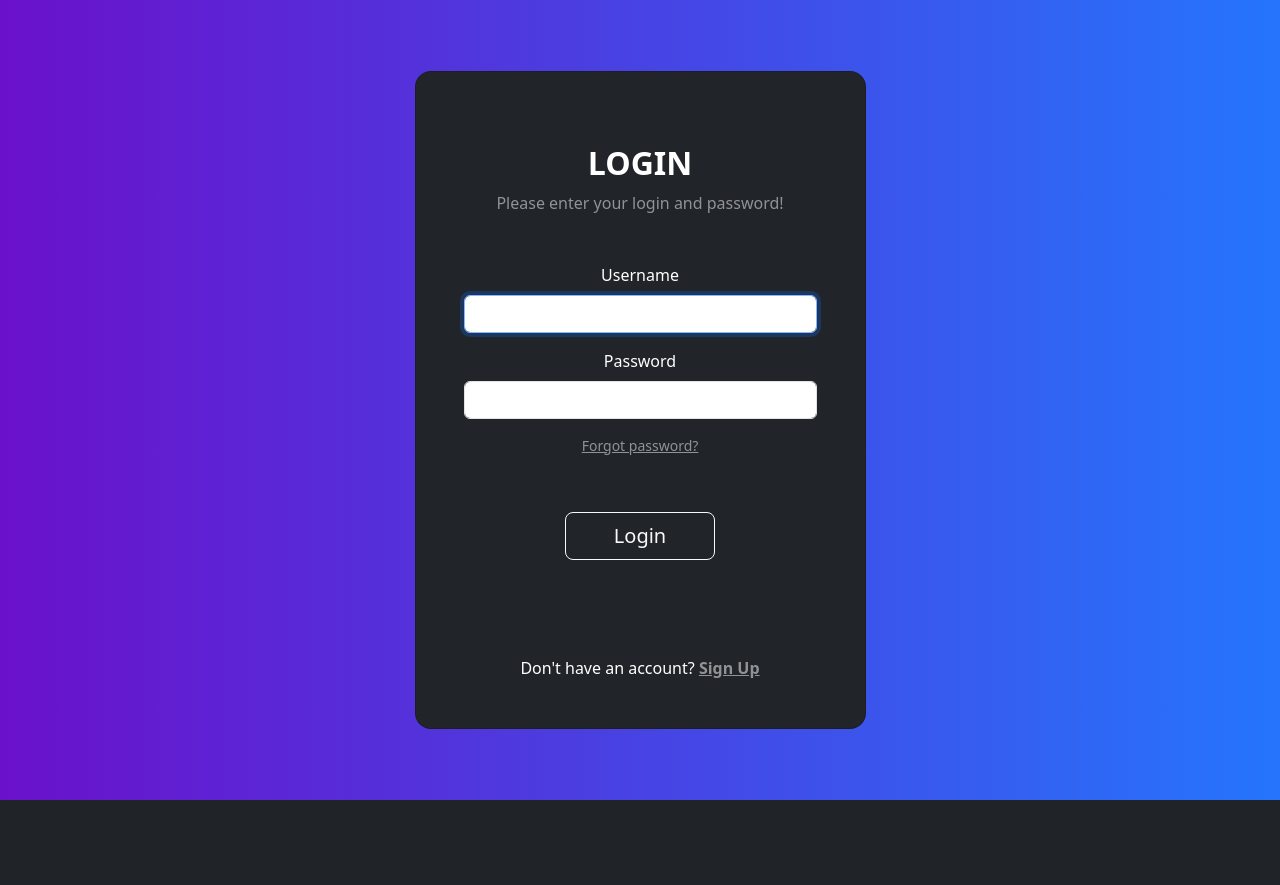
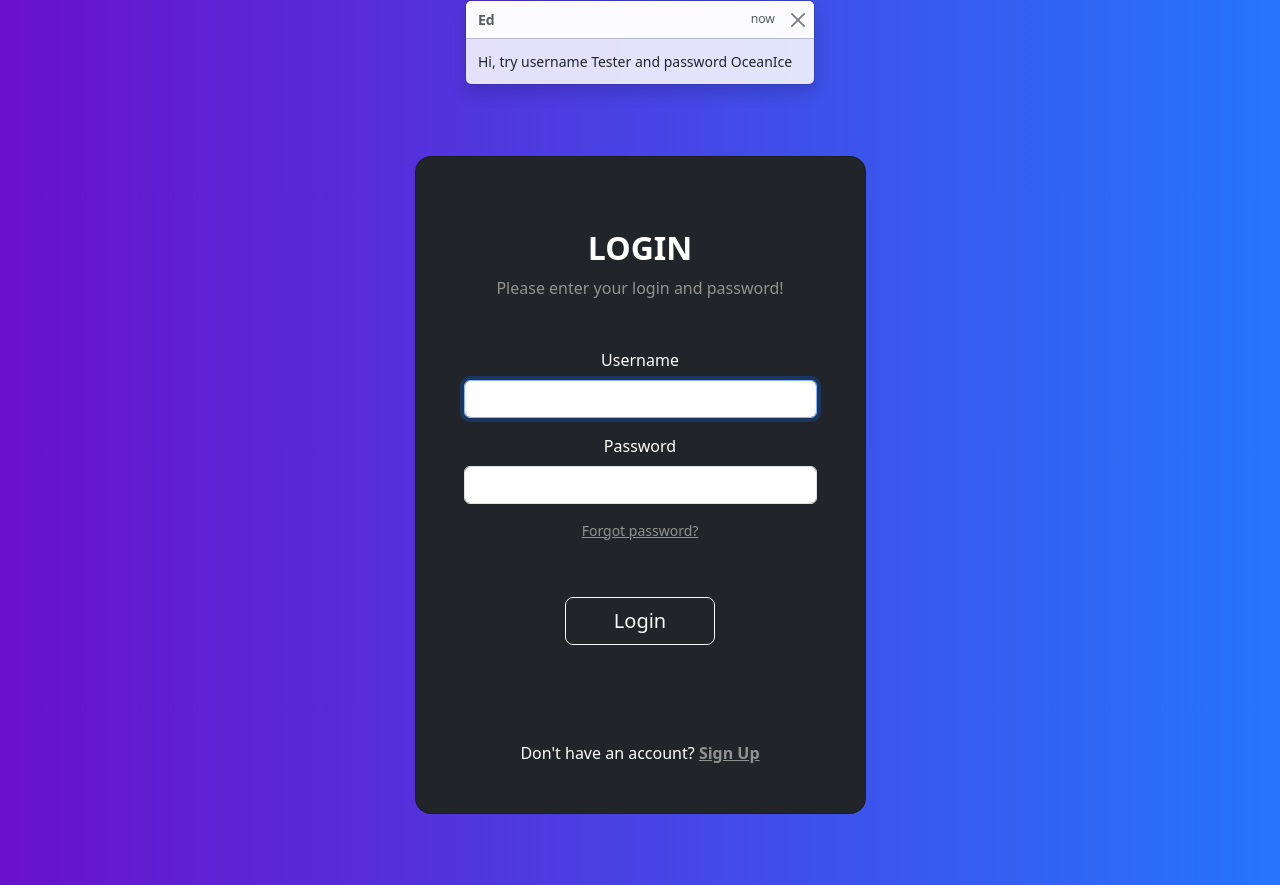
Before and after one commit to asxckjasbhcxjkas/youdontneedtoknowthis, a Django app: page /accounts/login/ in a window 1280 px wide. Shown: the part 56-941 px from the top of the page. Before the commit the page ends 856 px from the top, so only its background shows below. Run offline with Django 4.2, Linux system fonts and the light colour scheme; some libraries are stand-ins or nearby versions.

Commit message:
add toast to login page for testers

```diff
--- /dev/null
+++ b/ConfessionsApp/static/js/toast.js
@@ -0,0 +1,14 @@
+
+function displayToast(event){
+    const toastDiv = document.getElementById("toastDiv")
+        console.log(toastDiv)
+        toastDiv.style.display = "inline-block"
+}
+
+window.onload = function(){
+    const loginCard = document.getElementById("loginCard")
+    console.log(loginCard)
+    // loginCard.onmousemove = function(event) {
+        displayToast(event);
+    // }
+}
--- a/ConfessionsApp/templates/ConfessionsApp/index.html
+++ b/ConfessionsApp/templates/ConfessionsApp/index.html
@@ -31,4 +31,6 @@
         </div>
     </div>
   </div>
+
+
 {%endblock content%}
--- a/Users/templates/registration/login.html
+++ b/Users/templates/registration/login.html
@@ -1,16 +1,14 @@
 {%extends 'ConfessionsApp/base.html'%}
 {%load static%}
-{% comment %} {%load bootstrap5%} {% endcomment %}
-{% comment %} {%bootstrap_css%} {% endcomment %}
-{% comment %} {%bootstrap_javascript%} {% endcomment %}
 {% load crispy_forms_tags %}
-
-
 
 {%block custom_styles%}
   <link rel="stylesheet" href="{%static 'css/login.css'%}">
 {%endblock custom_styles%}
 
+{%block custom_js%}
+  <script type="text/javascript" src="{%static 'js/toast.js'%}" defer></script>
+{%endblock custom_js%}
 
 {%block content%}
 
@@ -26,13 +24,28 @@
     <p>Please login to see this page.</p>
     {% endif %}
 {% endif %}
+  <!-- Flexbox container for aligning the toasts -->
+  <div aria-live="polite" aria-atomic="true" class="d-flex justify-content-center align-items-center w-100">
 
-
+    <!-- Then put toasts within -->
+    <div id="toastDiv" class="toast" role="alert" aria-live="assertive" aria-atomic="true">
+      <div class="toast-header">
+        {% comment %} <img src="..." class="rounded me-2" alt="..."> {% endcomment %}
+        <strong class="me-auto">Ed</strong>
+        <small>now</small>
+        <button type="button" class="btn-close" data-bs-dismiss="toast" aria-label="Close"></button>
+      </div>
+      <div class="toast-body">
+        Hi, try username Tester and password OceanIce
+      </div>
+    </div>
+  </div>
+</div>
 
 <section class="vh-100 gradient-custom">
   <div class="container py-5 h-100">
     <div class="row d-flex justify-content-center align-items-center h-100">
-      <div class="col-12 col-md-8 col-lg-6 col-xl-5">
+      <div id="loginCard" class="col-12 col-md-8 col-lg-6 col-xl-5">
         <div class="card bg-dark text-white" style="border-radius: 1rem;">
           <div class="card-body p-5 text-center">
 
@@ -49,12 +62,10 @@
                 <input type="hidden" name="next" value="{%url 'ConfessionsApp:index'%}"/>
               </form>
             </div>
-
             <div>
               <p class="mb-0">Don't have an account? <a href="{%url 'Users:signup'%}" class="text-white-50 fw-bold">Sign Up</a>
               </p>
             </div>
-
           </div>
         </div>
       </div>
```
Also changed, not shown: Users/templates/Users/signup.html (+9 -4 lines), db.sqlite3.
